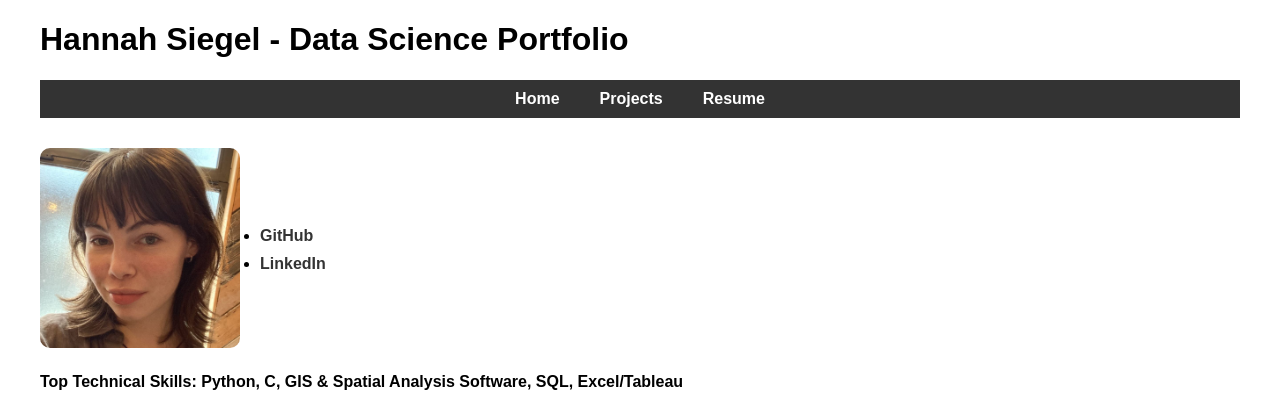
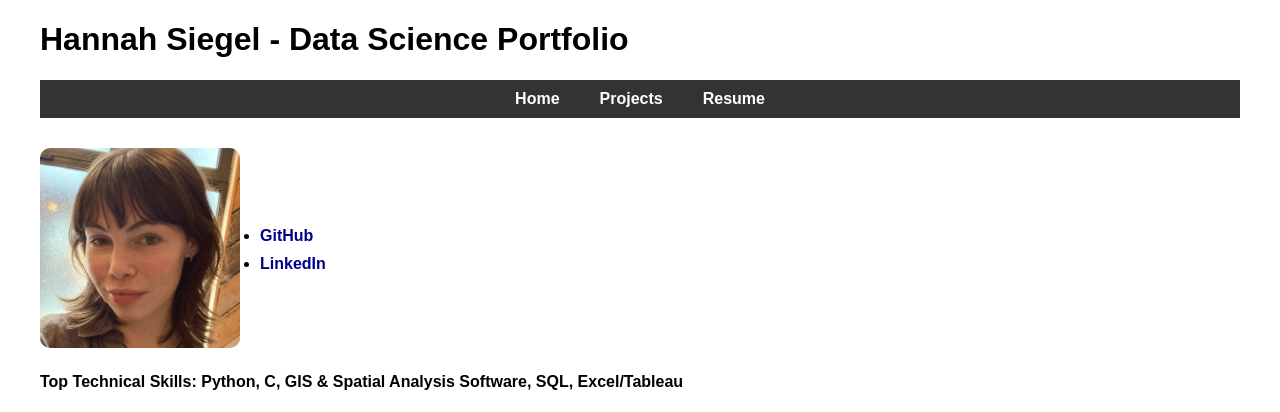
Before and after one commit to siegelhannah/portfolio, a Jekyll site: the page built from index.md, in a window 1280 px wide. Shown: the top 412 px of the page. Built offline with Jekyll 4.4.1, drawn with Linux system fonts in a browser that asks for light colours.

Commit message:
Update style.css

```diff
--- a/assets/style.css
+++ b/assets/style.css
@@ -68,7 +68,7 @@ nav ul li a:hover {
 }
 
 .links ul li a {
-  color: #333; /* Dark text for the links */
+  color: #00008B; /* Dark blue color */
   text-decoration: none;
   font-weight: bold;
 }
```
